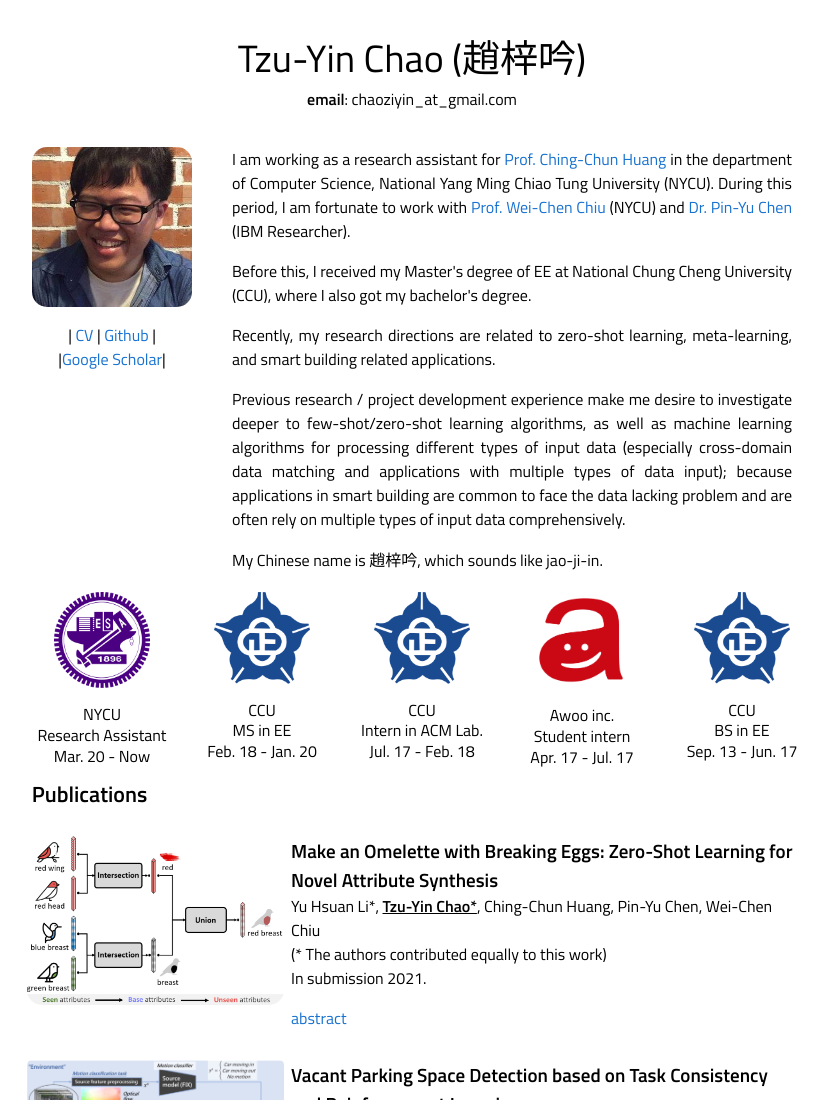
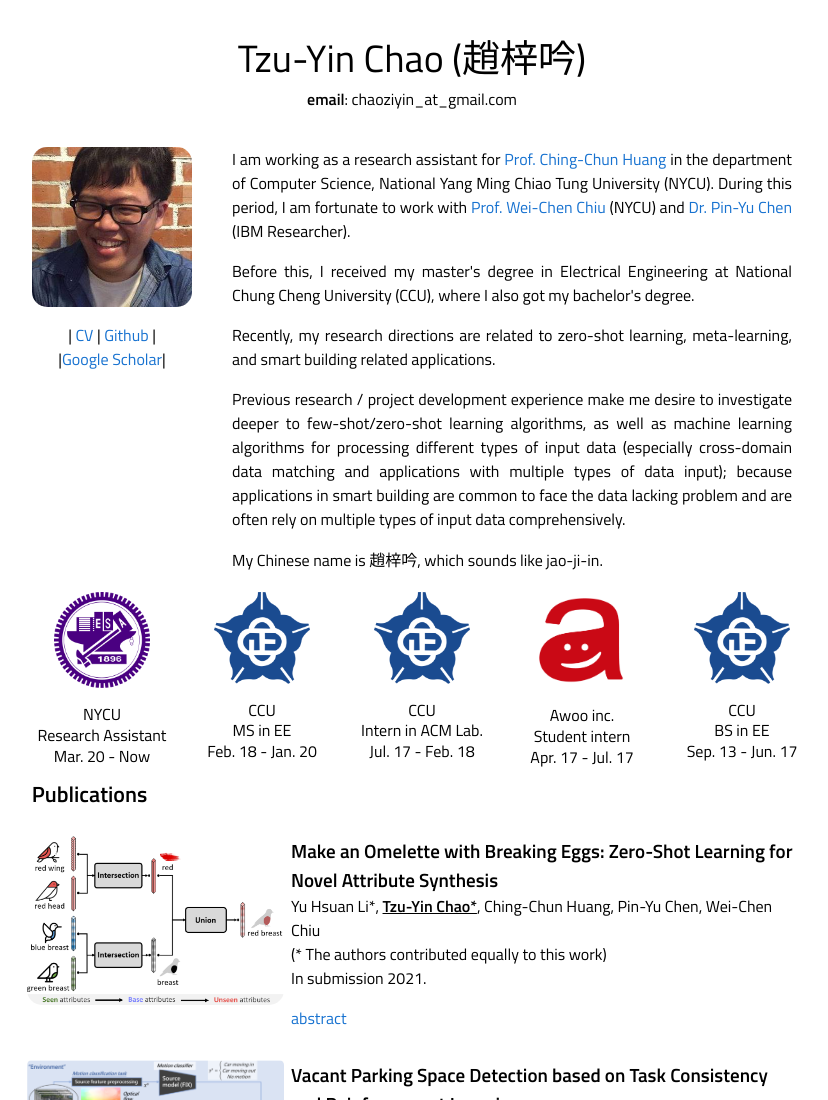
Before and after one commit to ChaoTzuYin/ChaoTzuYin.github.io, a plain HTML site: page index.html in a window 1280 px wide. Shown: the top 1100 px of the page, without its empty margins (228-1056 px from the left). Drawn offline with Linux system fonts and the light colour scheme.

Commit message:
Add files via upload

```diff
--- a/index.html
+++ b/index.html
@@ -95,7 +95,7 @@
         <a href="https://sites.google.com/site/pinyuchenpage" target="_blank">Dr. Pin-Yu Chen</a> (IBM Researcher).
 		</p>
         <p>
-		Before this, I received my Master's degree of EE at National Chung Cheng University (CCU), where I also got my bachelor's degree.
+		Before this, I received my master's degree in Electrical Engineering at National Chung Cheng University (CCU), where I also got my bachelor's degree.
         </p>
         <p>
 		Recently, my research directions are related to zero-shot learning, meta-learning, and smart building related applications.
```
